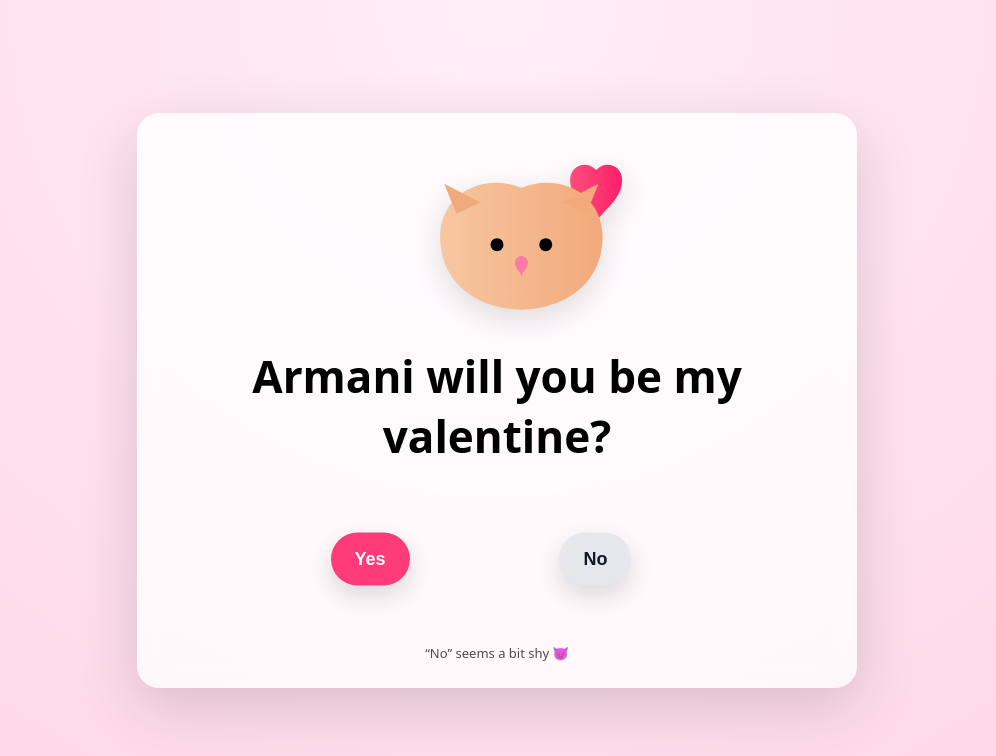
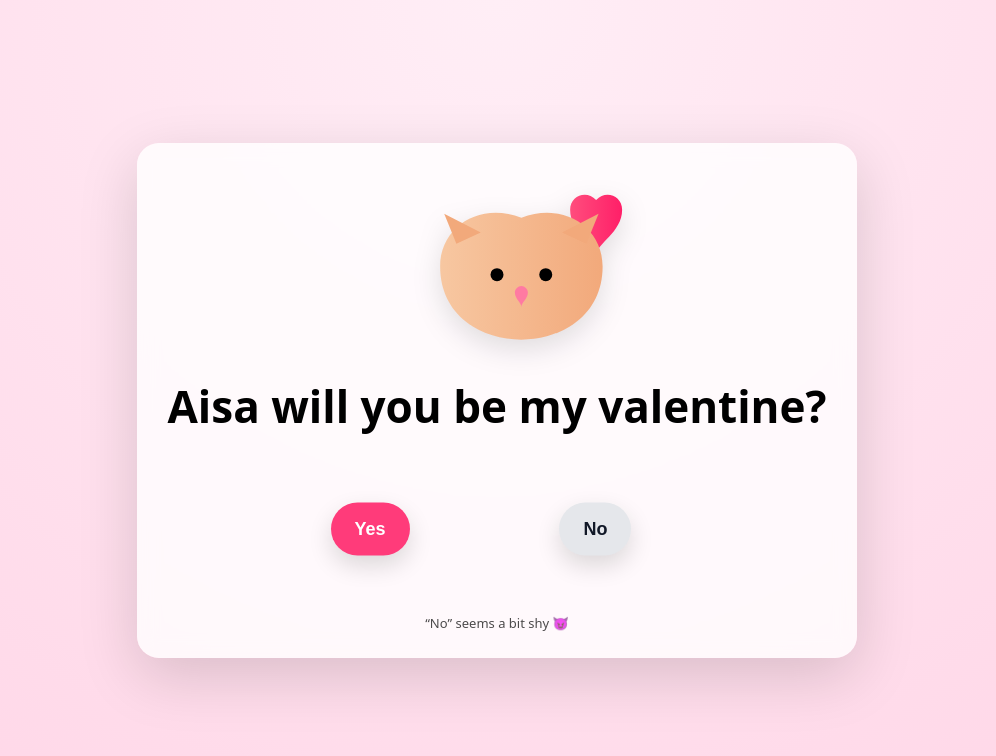
Before and after one commit to AdhamKayed/Valentine, a plain HTML site: page index.html in a window 1280 px wide. Shown: the whole page, without its empty margins (143-1139 px from the left). Drawn offline with nearby package versions, Linux system fonts and the light colour scheme.

Commit message:
Update index.html

```diff
--- a/index.html
+++ b/index.html
@@ -171,7 +171,7 @@
             fill="#ff7aa2"/>
     </svg>
 
-    <h1> Armani will you be my valentine?</h1>
+    <h1> Aisa will you be my valentine?</h1>
 
     <section class="button-zone" id="zone">
       <button id="yesBtn">Yes</button>
```
